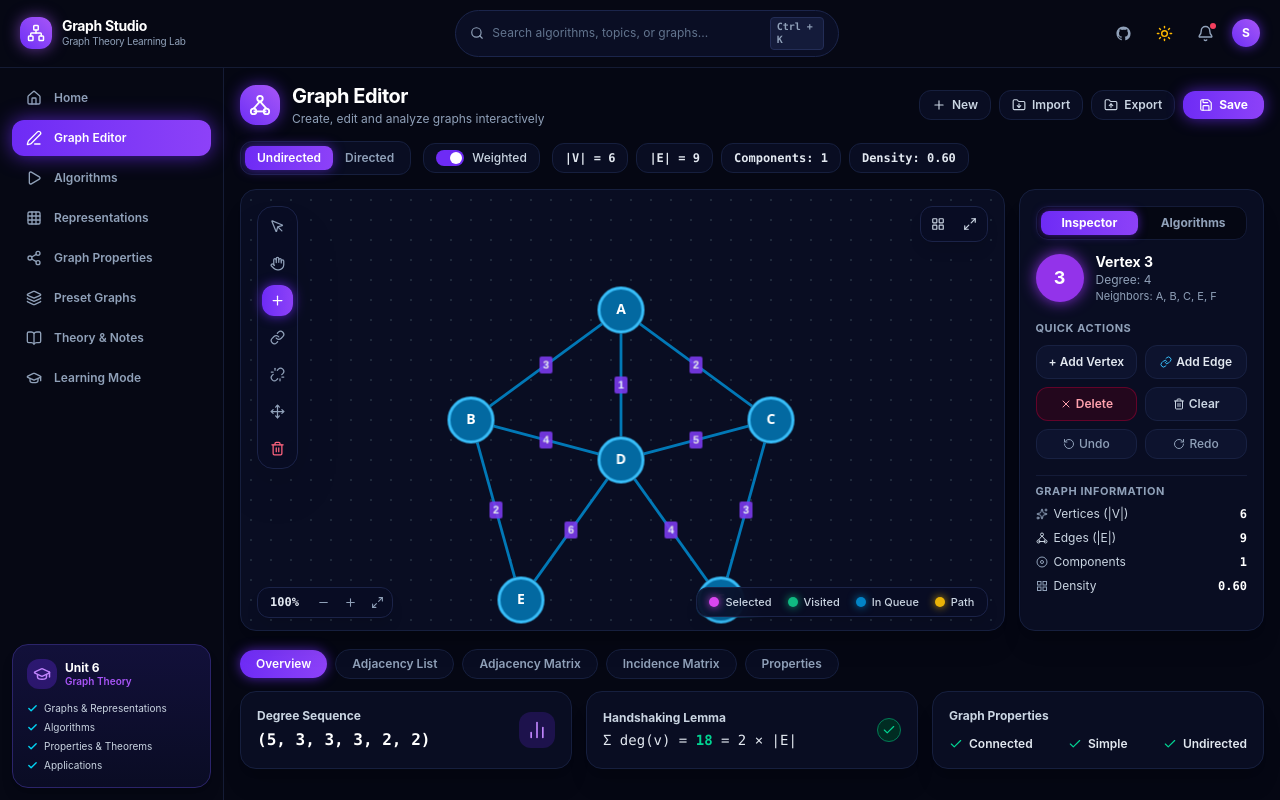
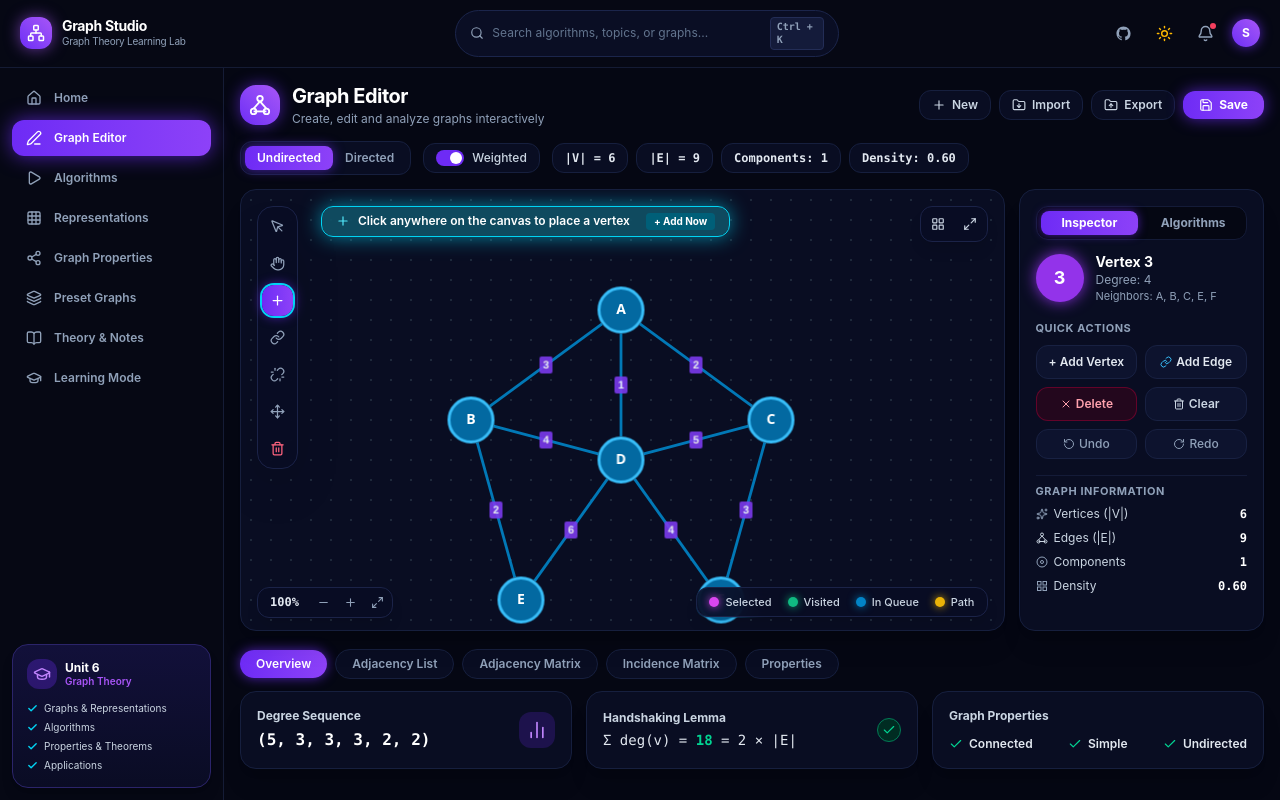
Before and after one commit to shubhamyadav0625/graph-studio-, a React (Vite) app: page /lab in a window 1280 px wide. Both pictures are taken after a click on the button 277 px from the left and 300 px from the top of the page. Built offline with nearby package versions, Linux system fonts and the light colour scheme.

Commit message:
Finalize Add Vertex and Add Edge interactions with dedicated helpers and indicators

```diff
--- a/src/components/GraphCanvas.tsx
+++ b/src/components/GraphCanvas.tsx
@@ -65,7 +65,7 @@ const GraphCanvas: React.FC<GraphCanvasProps> = ({
   const [zoomPercent, setZoomPercent] = useState(100);
   const [edgeStart, setEdgeStart] = useState<string | null>(null);
 
-  const { graph, addVertex, addEdge, removeVertex, removeEdge, selected, toggleSelected, clearSelection } = useGraph();
+  const { graph, addVertex, addEdge, removeVertex, removeEdge, selected, toggleSelected, setSelected, clearSelection } = useGraph();
 
   // Stable references for all dynamically updated state and context methods
   const activeToolRef = useRef(activeTool);
@@ -95,6 +95,9 @@ const GraphCanvas: React.FC<GraphCanvasProps> = ({
   const toggleSelectedRef = useRef(toggleSelected);
   toggleSelectedRef.current = toggleSelected;
 
+  const setSelectedRef = useRef(setSelected);
+  setSelectedRef.current = setSelected;
+
   const clearSelectionRef = useRef(clearSelection);
   clearSelectionRef.current = clearSelection;
 
@@ -107,6 +110,20 @@ const GraphCanvas: React.FC<GraphCanvasProps> = ({
       setEdgeStart(null);
     }
   }, [activeTool]);
+
+  // Expose auto layout to window
+  const handleLayout = () => {
+    if (!cyRef.current) return;
+    const layout = cyRef.current.layout({
+      name: 'circle',
+      animate: true,
+      animationDuration: 400,
+      padding: 60,
+    } as any);
+    layout.run();
+  };
+
+  (window as any).graphCanvasAutoLayout = handleLayout;
 
   // Initialize Cytoscape
   useEffect(() => {
@@ -213,8 +230,7 @@ const GraphCanvas: React.FC<GraphCanvasProps> = ({
         if (!currentEdgeStart) {
           // Select source vertex for edge
           setEdgeStart(id);
-          selectedRef.current = [id];
-          toggleSelectedRef.current(id);
+          setSelectedRef.current([id]);
         } else {
           // Connect source with target vertex
           if (currentEdgeStart !== id) {
@@ -367,18 +383,6 @@ const GraphCanvas: React.FC<GraphCanvasProps> = ({
     cy.nodes().grabify();
   }, [graph, selected, edgeStart, activeTool]);
 
-  // Expose auto layout to window
-  const handleLayout = () => {
-    if (!cyRef.current) return;
-    const layout = cyRef.current.layout({
-      name: 'circle',
-      animate: true,
-      animationDuration: 400,
-      padding: 60,
-    } as any);
-    layout.run();
-  };
-
   const handleFit = () => {
     if (cyRef.current) {
       cyRef.current.fit(undefined, 40);
@@ -400,6 +404,22 @@ const GraphCanvas: React.FC<GraphCanvasProps> = ({
     }
   };
 
+  // Direct vertex add helper from toolbar
+  const handleDirectAddVertex = () => {
+    const alphabet = 'ABCDEFGHIJKLMNOPQRSTUVWXYZ';
+    let nextLabel = 'A';
+    for (let i = 0; i < 26; i++) {
+      if (!graph.vertices.includes(alphabet[i])) {
+        nextLabel = alphabet[i];
+        break;
+      }
+    }
+    if (graph.vertices.includes(nextLabel)) {
+      nextLabel = String(graph.vertices.length + 1);
+    }
+    addVertex(nextLabel);
+  };
+
   return (
     <div className="relative w-full h-full min-h-[440px] select-none">
       {/* Visual Indicator when Add Edge mode is active */}
@@ -415,11 +435,25 @@ const GraphCanvas: React.FC<GraphCanvasProps> = ({
                 setEdgeStart(null);
                 clearSelection();
               }}
-              className="ml-2 px-1.5 py-0.5 rounded bg-purple-800 text-[10px] text-purple-200 hover:text-white"
+              className="ml-2 px-1.5 py-0.5 rounded bg-purple-800 text-[10px] text-purple-200 hover:text-white cursor-pointer"
             >
               Cancel
             </button>
           )}
+        </div>
+      )}
+
+      {/* Visual Indicator when Add Vertex mode is active */}
+      {activeTool === 'addVertex' && (
+        <div className="absolute top-4 left-20 z-30 px-3.5 py-1.5 rounded-xl bg-cyan-900/95 border border-cyan-400 text-white text-xs font-semibold shadow-[0_0_20px_rgba(6,182,212,0.7)] flex items-center gap-2">
+          <Plus size={14} className="text-cyan-300" />
+          <span>Click anywhere on the canvas to place a vertex</span>
+          <button
+            onClick={handleDirectAddVertex}
+            className="ml-2 px-2 py-0.5 rounded bg-cyan-800 hover:bg-cyan-700 text-[10px] text-white font-bold cursor-pointer"
+          >
+            + Add Now
+          </button>
         </div>
       )}
 
@@ -450,13 +484,16 @@ const GraphCanvas: React.FC<GraphCanvasProps> = ({
         </button>
 
         <button
-          onClick={() => onToolChange?.('addVertex')}
+          onClick={() => {
+            const next = activeTool === 'addVertex' ? 'select' : 'addVertex';
+            onToolChange?.(next);
+          }}
           className={`p-2 rounded-xl transition-all cursor-pointer ${
             activeTool === 'addVertex'
-              ? 'bg-gradient-to-r from-[#6e2bf5] to-[#8d41f8] text-white shadow-[0_0_12px_rgba(110,43,245,0.8)]'
+              ? 'bg-gradient-to-r from-[#6e2bf5] to-[#8d41f8] text-white shadow-[0_0_12px_rgba(110,43,245,0.8)] ring-2 ring-cyan-400'
               : 'text-slate-400 hover:text-white hover:bg-[#121938]'
           }`}
-          title="Add Vertex"
+          title="Add Vertex (Click canvas or button to place)"
         >
           <Plus size={15} />
         </button>
@@ -472,7 +509,7 @@ const GraphCanvas: React.FC<GraphCanvasProps> = ({
               ? 'bg-gradient-to-r from-[#6e2bf5] to-[#8d41f8] text-white shadow-[0_0_12px_rgba(110,43,245,0.8)] ring-2 ring-purple-400'
               : 'text-slate-400 hover:text-white hover:bg-[#121938]'
           }`}
-          title="Connect Edge"
+          title="Connect Edge (Click two nodes to connect)"
         >
           <LinkIcon size={15} />
         </button>
```
